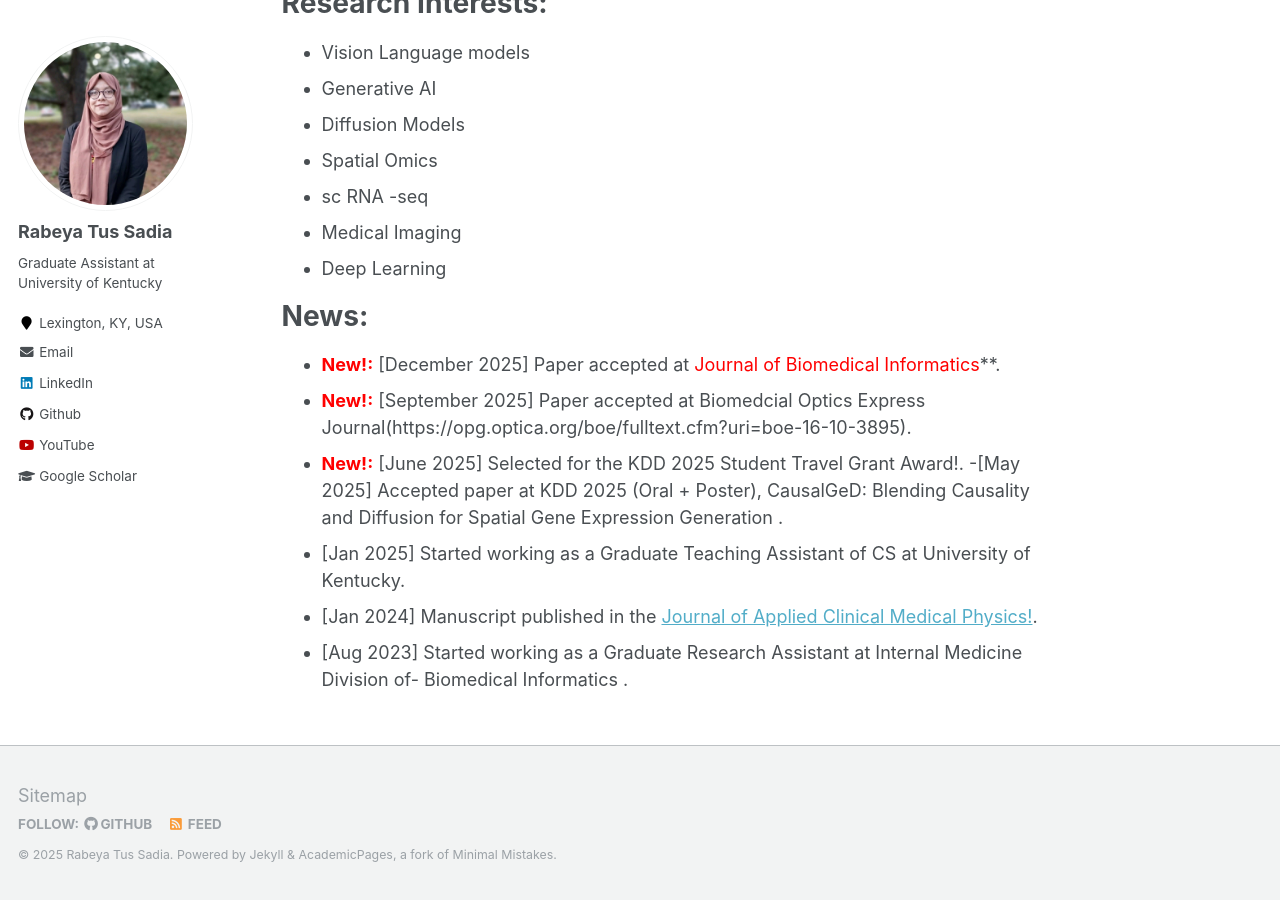
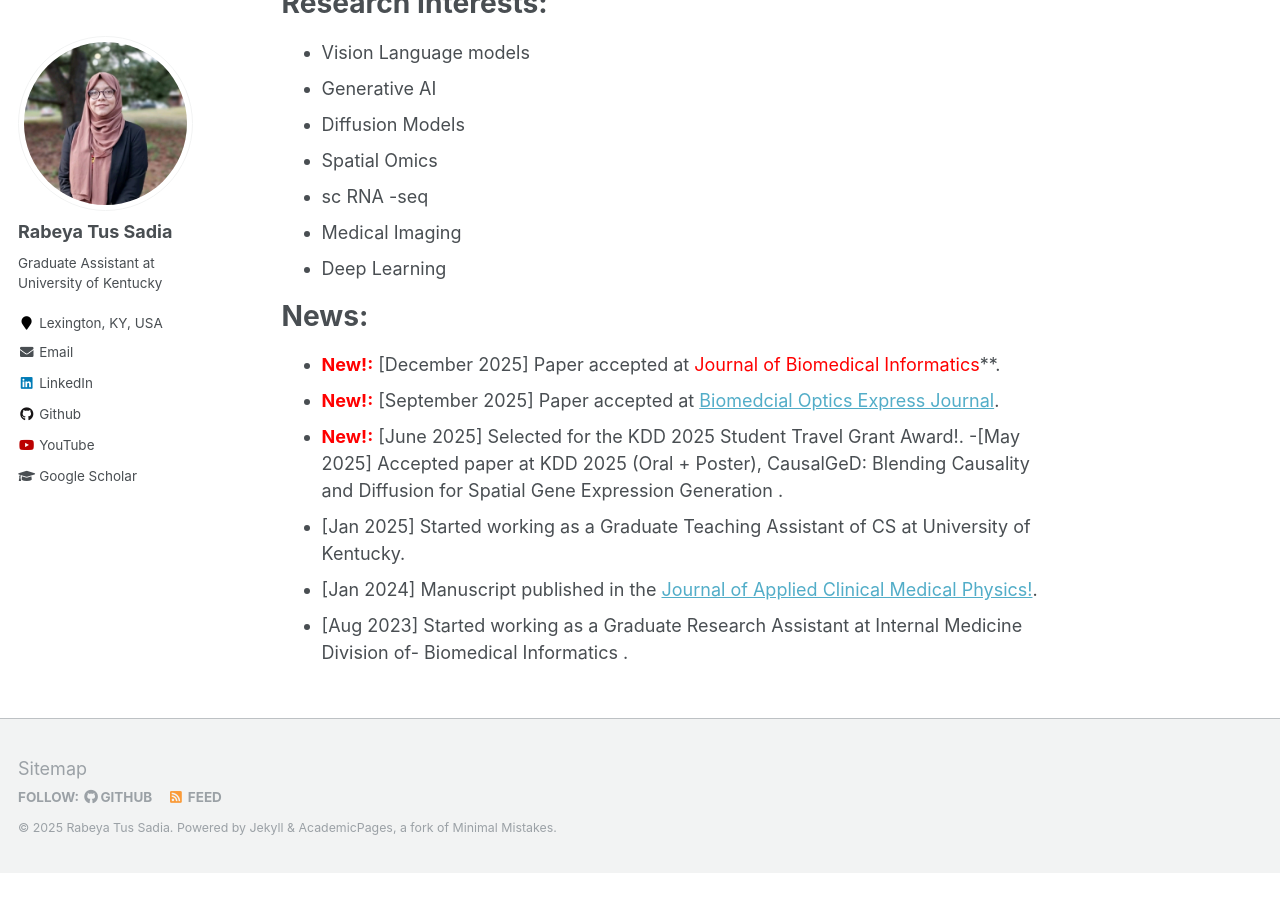
Before and after one commit to Rumi07/rumi07.github.io, a Jekyll site: the page built from _pages/about.md, in a window 1280 px wide and 900 px high, scrolled down 753 px. Built offline with Jekyll 4.4.1, drawn with Linux system fonts in a browser that asks for light colours; after the commit the page ends 1626 px from its top, so only the background shows below that.

Commit message:
update about

```diff
--- a/_pages/about.md
+++ b/_pages/about.md
@@ -33,7 +33,7 @@ News:
 ======
 
 - **<span style="color:red">New!:</span>**  [December 2025] Paper accepted at <span style="color:red"> Journal of Biomedical Informatics</span>**.
-- **<span style="color:red">New!:</span>**  [September 2025] Paper accepted at Biomedcial Optics Express Journal(https://opg.optica.org/boe/fulltext.cfm?uri=boe-16-10-3895).
+- **<span style="color:red">New!:</span>**  [September 2025] Paper accepted at [Biomedcial Optics Express Journal](https://opg.optica.org/boe/fulltext.cfm?uri=boe-16-10-3895).
 - **<span style="color:red">New!:</span>**  [June 2025] Selected for the KDD 2025 Student Travel Grant Award!.
 -[May 2025] Accepted paper at KDD 2025 (Oral + Poster), CausalGeD: Blending Causality and Diffusion for Spatial Gene Expression Generation .
 - [Jan 2025] Started working as a Graduate Teaching Assistant of CS at University of Kentucky.
```
